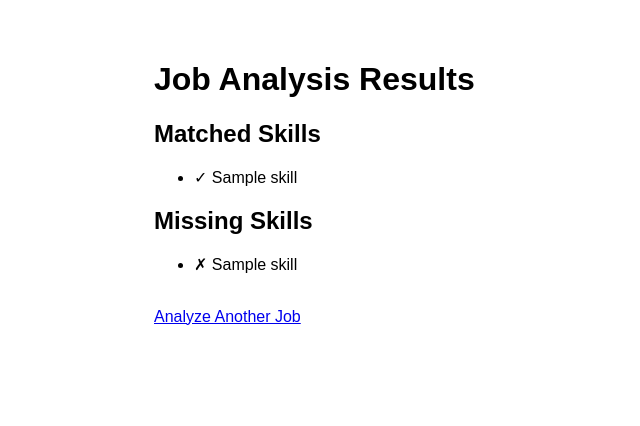
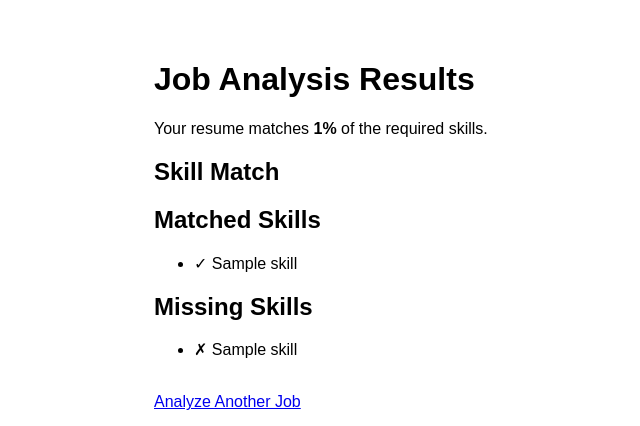
Before and after one commit to pendemmukund/AI-Job-Copilot, a Flask app: template templates/results.html in a window 1280 px wide. Shown: the top 426 px of the page, without its empty margins (36-676 px from the left). Run offline with Flask 3, Linux system fonts and the light colour scheme; the template is opened without the code that fills it: most values are stand-ins (such as "Sample title", 1, 10 or a date in 2020).

Commit message:
Add skill match percentage

```diff
--- a/app.py
+++ b/app.py
@@ -415,6 +415,15 @@ def compare_skills(resume_skills, job_skills):
 
     return matched_skills, missing_skills
 
+def calculate_match_percentage(matched_skills, job_skills):
+
+    if len(job_skills) == 0:
+        return 0
+
+    percentage = (len(matched_skills) / len(job_skills)) * 100
+
+    return round(percentage, 2)
+
 
 # -----------------------------
 # Home route
@@ -494,6 +503,11 @@ def home():
             job_skills["required_skills"]
         )
 
+        match_percentage = calculate_match_percentage(
+            matched_skills,
+            job_skills["required_skills"]
+        )
+
 
         # Print results for testing
         print("\n========== RESUME SKILLS ==========")
@@ -531,10 +545,11 @@ def home():
 
         # Show results page
         return render_template(
-            "results.html",
-            matched_skills=sorted(matched_skills),
-            missing_skills=sorted(missing_skills)
-        )
+          "results.html",
+          matched_skills=sorted(matched_skills),
+          missing_skills=sorted(missing_skills),
+          match_percentage=match_percentage
+      )
 
 
     # GET request
--- a/templates/results.html
+++ b/templates/results.html
@@ -17,6 +17,14 @@
   <body>
     <div class="container">
       <h1>Job Analysis Results</h1>
+
+      <p>
+        Your resume matches
+        <strong>{{ match_percentage }}%</strong>
+        of the required skills.
+      </p>
+
+      <h2>Skill Match</h2>
 
       <!-- Matched Skills -->
 
```
